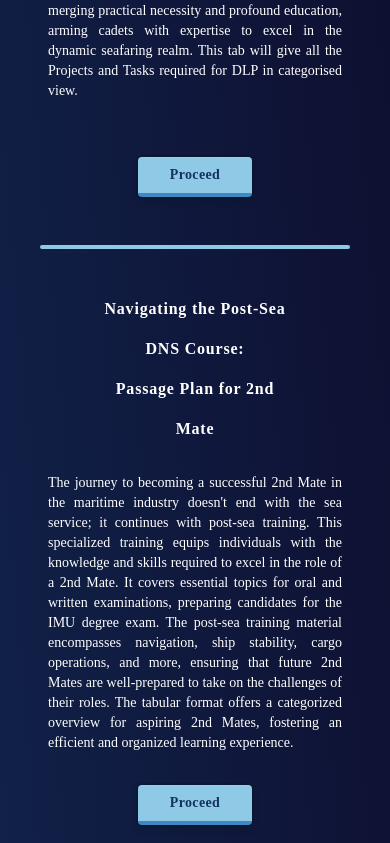
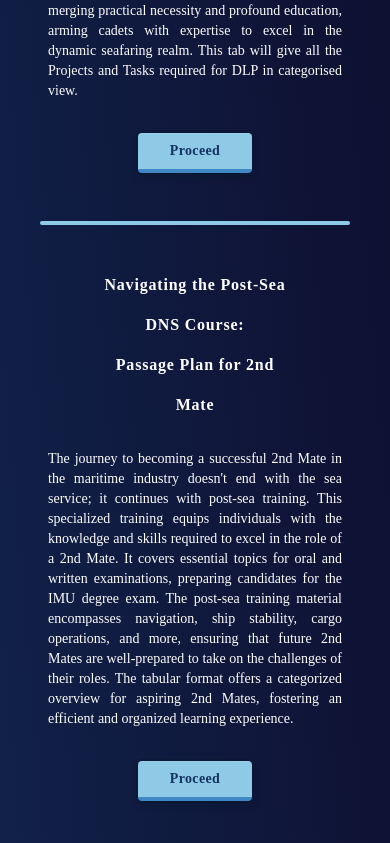
Before and after one commit to marinersdrive/gmdss, a React (Create React App) app: page / in a window 390 px wide. Shown: the part 5061-5904 px from the top of the page. Built offline with nearby package versions, Linux system fonts and the light colour scheme.

Commit message:
final changes

```diff
--- a/src/HomePage.js
+++ b/src/HomePage.js
@@ -499,7 +499,7 @@ function HomePage() {
         <p className="text-white font-montserrat font-normal text-sm lg:text-base text-justify ml-8 mr-8">Onboard training is the cornerstone of a deck cadet's education, providing hands-on experience and knowledge crucial for DNS (Diploma in Nautical Science) semester 3, 4, and 5. It bridges the gap between theory and practice, offering invaluable insights into navigation, seamanship, and maritime operations. Cadets learn to navigate real-world challenges, enhancing their skills for the later stages of their DNS program. This training is vital, merging practical necessity and profound education, arming cadets with expertise to excel in the dynamic seafaring realm. This tab will give all the Projects and Tasks required for DLP in categorised view.</p>
         <button className="bg-light-blue shadow-[rgba(6,_24,_44,_0.4)_0px_0px_0px_2px,_rgba(6,_24,_44,_0.65)_0px_4px_6px_-1px,_rgba(255,_255,_255,_0.08)_0px_1px_0px_inset]
         font-montserrat text-darkest-blue tracking-wide font-semibold border-b-4 border-blue hover:bg-blue
-         hover:border-white hover:text-white py-2 lg:px-12 px-8 lg:text-base text-sm rounded mt-14"
+         hover:border-white hover:text-white py-2 lg:px-12 px-8 lg:text-base text-sm rounded lg:mt-14 mt-8"
         onClick={() => navigate('/trainingpage')}>Proceed</button>
         <br></br>
         {/* Content for On-board Training Section */}
@@ -584,7 +584,7 @@ function HomePage() {
   <div className="w-full text-center">
     <h3 className="text-white font-montserrat font-semibold text-base lg:text-2xl tracking-wider lg:mb-12 mb-8">Sponsorship</h3>
     {/* Add your content for the Sponsorship section */}
-    <p className="text-white font-montserrat font-normal text-justify lg:text-base text-sm lg:ml-8 lg:mr-14 lg:mb-8 mb-14 lg:px-52 px-12">Explore the Sponsorship section, your all-encompassing hub for Merchant Navy studies. Uncover detailed insights into sponsorship exams and interviews conducted by leading maritime companies. Understand the unique requirements, question formats, and key focus areas for securing sponsorship. Access valuable tips and resources to enhance your preparation, ensuring you stand out in company interviews. Elevate your chances of sponsorship success by navigating through this dedicated section, designed to be your go-to guide on the path to a thriving career in the maritime industry. Set sail towards sponsorship and a promising future with the knowledge and support available on Mariner's Drive.</p>
+    <p className="text-white font-montserrat font-normal text-justify lg:text-base text-sm lg:ml-8 lg:mr-14 lg:mb-8 mb-8 lg:px-52 px-12">Explore the Sponsorship section, your all-encompassing hub for Merchant Navy studies. Uncover detailed insights into sponsorship exams and interviews conducted by leading maritime companies. Understand the unique requirements, question formats, and key focus areas for securing sponsorship. Access valuable tips and resources to enhance your preparation, ensuring you stand out in company interviews. Elevate your chances of sponsorship success by navigating through this dedicated section, designed to be your go-to guide on the path to a thriving career in the maritime industry. Set sail towards sponsorship and a promising future with the knowledge and support available on Mariner's Drive.</p>
     <button className="bg-light-blue shadow-[rgba(6,_24,_44,_0.4)_0px_0px_0px_2px,_rgba(6,_24,_44,_0.65)_0px_4px_6px_-1px,_rgba(255,_255,_255,_0.08)_0px_1px_0px_inset]
       font-montserrat text-darkest-blue tracking-wide font-semibold border-b-4 border-blue hover:bg-blue
         hover:border-white hover:text-white py-2 lg:px-12 px-8 lg:text-base text-sm rounded lg:mt-8"
```
